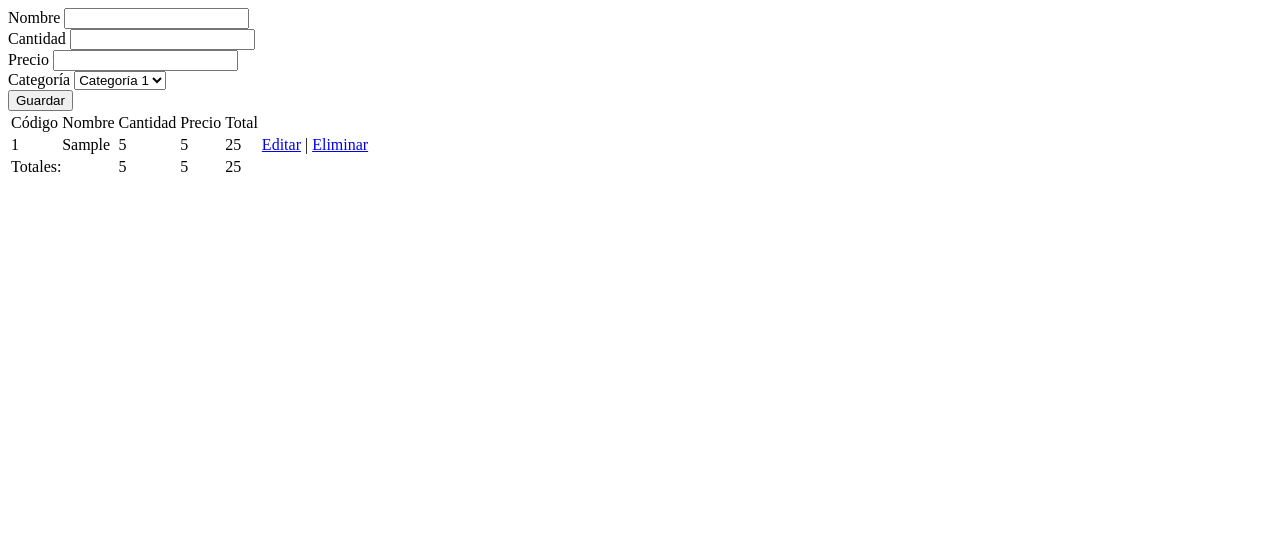
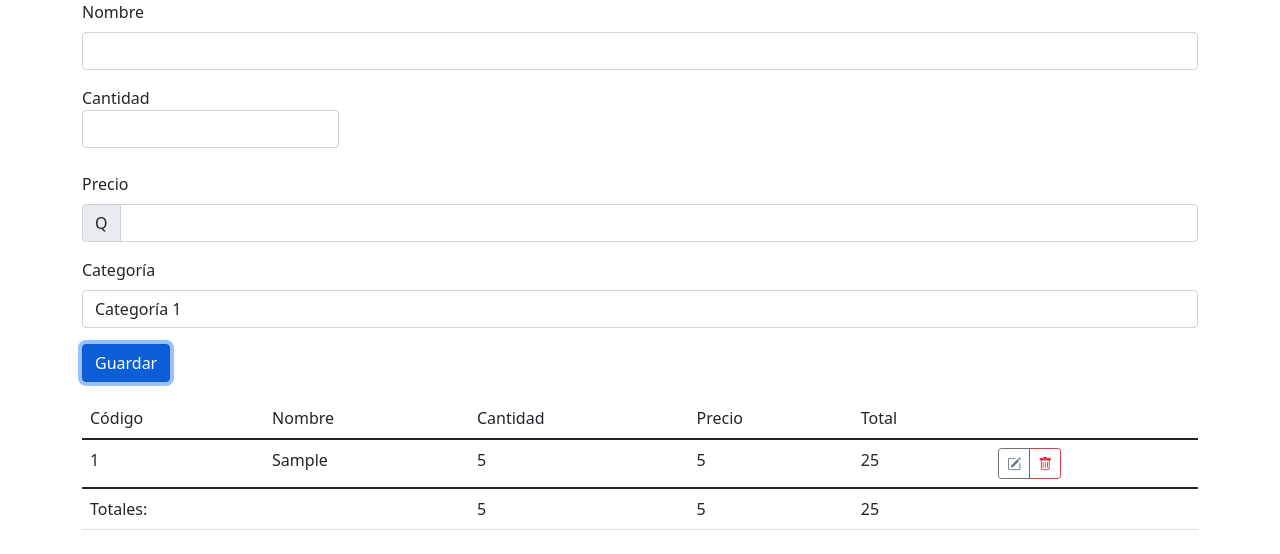
Before and after one commit to juanovandob/bootcamp-js-2021, a plain HTML site: page index.html in a window 1280 px wide. Both pictures are taken after typing "Sample", "5", "5" into the empty fields and a click on the button "Guardar". Drawn offline with nearby package versions, Linux system fonts and the light colour scheme.

Commit message:
Basic Bootstrap CSS added

```diff
--- a/index.html
+++ b/index.html
@@ -5,38 +5,44 @@
     <meta http-equiv="X-UA-Compatible" content="IE=edge">
     <meta name="viewport" content="width=device-width, initial-scale=1.0">
     <title>Bootcamp Javascript 001</title>
+    <link href="https://cdn.jsdelivr.net/npm/bootstrap@5.1.3/dist/css/bootstrap.min.css" rel="stylesheet" integrity="sha384-1BmE4kWBq78iYhFldvKuhfTAU6auU8tT94WrHftjDbrCEXSU1oBoqyl2QvZ6jIW3" crossorigin="anonymous">
+    <link rel="stylesheet" href="https://cdn.jsdelivr.net/npm/bootstrap-icons@1.7.2/font/bootstrap-icons.css">
 </head>
 <body>
+    <main class="container">
         <form action="index.html">
             <input type="hidden" name="codigo" id="codigo">
-        <div>
-            <label for="nombre">Nombre</label>
-            <input type="text" name="nombre" id="nombre">
+            <div class="mb-3">
+                <label for="nombre" class="form-label">Nombre</label>
+                <input type="text" name="nombre" id="nombre" class="form-control">
             </div>
-        <div>
-            <label for="cantidad">Cantidad</Cabel>
-            <input type="number" name="cantidad" id="cantidad">
+            <div class="mb-3">
+                <label for="cantidad" class="form-label">Cantidad</Cabel>
+                    <input type="number" name="cantidad" id="cantidad" class="form-control">
                 </div>
-        <div>
-            <label for="precio">Precio</label>
-            <input type="number" name="precio" id="precio">
+            <div class="mb-3">
+                <label for="precio" class="form-label">Precio</label>
+                <div class="input-group">
+                    <span class="input-group-text">Q</span>
+                    <input type="number" name="precio" id="precio" class="form-control">
                 </div>
-        <div>
-            <label for="categoria">Categoría</label>
-            <select name="categoria" id="categoria">
+            </div>
+            <div class="mb-3">
+                <label for="categoria" class="form-label">Categoría</label>
+                <select name="categoria" id="categoria" class="form-control">
                     <option value="1">Categoría 1</option>
                     <option value="2">Categoría 2</option>
                     <option value="3">Categoría 3</option>
                     <option value="4">Categoría 4</option>
                 </select>
             </div>
-        <div>
-            <button type="submit">Guardar</button>
+            <div class="mb-3">
+                <button type="submit" class="btn btn-primary">Guardar</button>
             </div>
         </form>
 
         <!--Table Begins-->
-    <table>
+        <table class="table">
             <thead>
                 <tr>
                     <td>Código</td>
@@ -65,7 +71,7 @@
                 </tr>
             </tfoot>
         </table>
-
+    </main>
     <script src="index.js"></script>
 </body>
 </html>
--- a/index.js
+++ b/index.js
@@ -94,7 +94,16 @@ function onSubmit(event){
         <td>${cantidad}</td>
         <td>${precio}</td>
         <td>${total}</td>
-        <td><a href="#" onclick="onEdit(event)">Editar</a> | <a href="#" onclick="onDelete(event)">Eliminar</a></td>
+        <td>
+            <div class="btn-group">
+                <a title="Editar" href="#" onclick="onEdit(event)" class="btn btn-sm btn-outline-secondary">
+                    <i class="bi bi-pencil-square"></i>
+                </a>
+                <a title="Eliminar" href="#" onclick="onDelete(event)" class="btn btn-sm btn-outline-danger">
+                    <i class="bi bi-trash"></i>
+                </a>
+            </div>
+        </td>
     `;
 
     cantidadTotalElement.innerText = cantidadTotal;
@@ -114,8 +123,8 @@ function onEdit(event){
 
     //indicamos al editor de codigo que tipo de variable estamos defiendo
     /** @type {HTMLElement} */
-    const anchor = event.target;
-    const tr = anchor.parentElement.parentElement;
+    const anchor = event.currentTarget;
+    const tr = anchor.parentElement.parentElement.parentElement;
 
     //Lee los datos de la fila que se seleccionó
     const celdas = tr.getElementsByTagName("td");
@@ -140,11 +149,11 @@ function onEdit(event){
 function onDelete(event){
     //indicamos al editor de codigo que tipo de variable estamos defiendo
     /** @type {HTMLElement} */
-    const anchor = event.target;
+    const anchor = event.currentTarget;
     //Nos da el elemento (donde esta el elemento)
     //anchor.parentElement nos indica el <td> donde está el enlace ... si hacemos anchor.parentElement.parentElemente nos
     //indicara la <tr> o sea la fila a la que pertenece, es decir capturamos su ubicación. (en la tabla)
-    const tr = anchor.parentElement.parentElement;
+    const tr = anchor.parentElement.parentElement.parentElement;
 
     //ahora como ya esta referenciado tbody le decimos que elimine ese tr especifico
     tbody.removeChild(tr);
```
Lines whose indentation alone changed are shown as unchanged.
